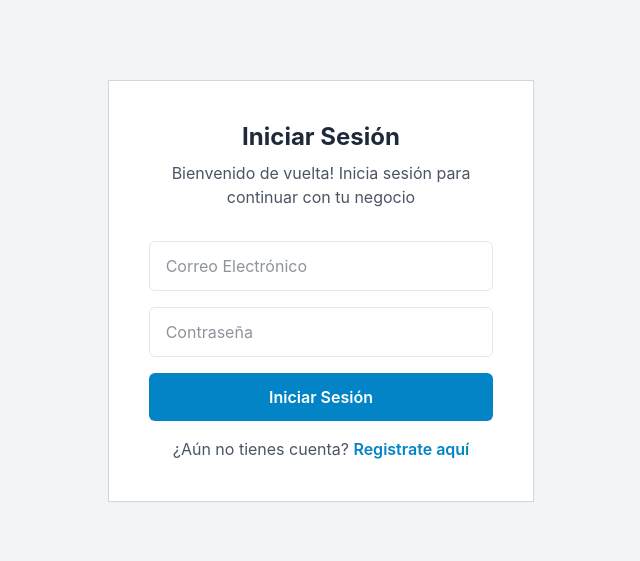
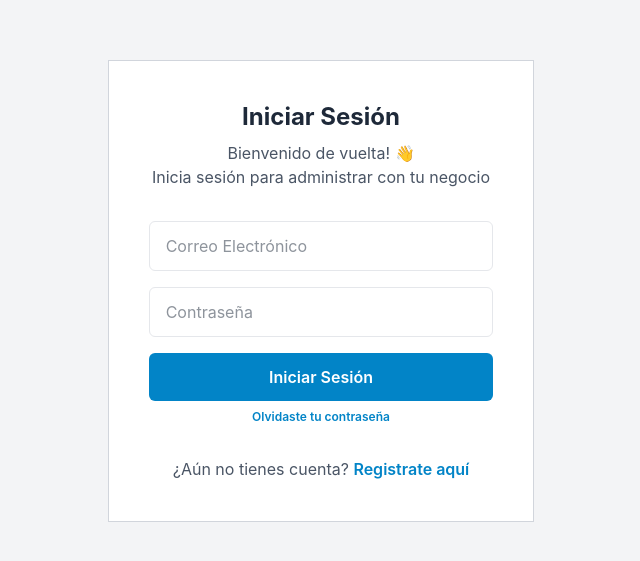
Before and after one commit to richard-tabares/app-dynopos, a React (Vite) app: page /login in a window 1280 px wide. Shown: the part 109-670 px from the top of the page, without its empty margins (319-959 px from the left). Built offline with nearby package versions, Linux system fonts and the light colour scheme.

Commit message:
Update: pequeñas correciones de estilo

```diff
--- a/package.json
+++ b/package.json
@@ -12,6 +12,7 @@
   "dependencies": {
     "@tailwindcss/vite": "^4.2.1",
     "lucide-react": "^0.577.0",
+    "motion": "^12.38.0",
     "react": "^19.2.4",
     "react-dom": "^19.2.4",
     "react-router": "^7.13.1",
--- a/src/app/layout/DashboardLayout.jsx
+++ b/src/app/layout/DashboardLayout.jsx
@@ -7,7 +7,7 @@ export const DashboardLayout = () => {
         <section className='bg-gray-50'>
             <SideBar />
             <Header />
-            <main className='p-4 border ml-64 translate-y-16 transition-transform duration-300 max-lg:ml-0'>
+            <main className='p-6 border ml-64 translate-y-16 transition-transform duration-300 max-lg:ml-0'>
                 <Outlet />
             </main>
         </section>
--- a/src/features/auth/components/Login.jsx
+++ b/src/features/auth/components/Login.jsx
@@ -25,9 +25,10 @@ export const Login = () => {
         <section className='flex justify-center place-items-center h-screen bg-gray-100'>
             <section className='bg-white w-1/3 max-lg:w-2/4 max-md:w-3/4 border border-gray-300 p-10'>
                 <h1 className='text-2xl font-bold text-center text-gray-800 mb-2'>Iniciar Sesión</h1>
-                <p className=' text-gray-600 text-center mb-8'>
-                    Bienvenido de vuelta! Inicia sesión para continuar con tu negocio
+                <p className='text-gray-600 text-center'>
+                    Bienvenido de vuelta! 👋
                 </p>
+                <p className='text-gray-600 text-center mb-8'>Inicia sesión para administrar con tu negocio</p>
                 <form action=''>
                     <input
                         type='email'
@@ -45,10 +46,17 @@ export const Login = () => {
                         placeholder='Contraseña'
                         className='border border-gray-200 rounded-md py-3 px-4 w-full mb-4'
                     />
-                    <button type="submit" className='py-3 px-6 font-semibold bg-primary-600 text-white rounded-md w-full cursor-pointer mb-4' onClick={onHandleSubmit}>
+                    <button type="submit" className='py-3 px-6 font-semibold bg-primary-600 text-white rounded-md w-full cursor-pointer mb-2' onClick={onHandleSubmit}>
                         Iniciar Sesión
                     </button>
-                    <p className='text-center text-gray-600  m-0'>
+                    <p className='text-center text-gray-600 text-xs mb-8'>
+                        <NavLink
+                            to='/forgot-password'
+                            className='text-primary-600 text-decoration-none font-semibold transition-all duration-300 hover:text-purple-600 hover:underline'>
+                            Olvidaste tu contraseña
+                        </NavLink>
+                    </p>
+                    <p className='text-center text-gray-600'>
                         ¿Aún no tienes cuenta?{' '}
                         <NavLink
                             to='/signup'
--- a/src/features/dashboard/components/Metrics.jsx
+++ b/src/features/dashboard/components/Metrics.jsx
@@ -37,7 +37,7 @@ export const Metrics = () => {
     return (
         <section className='grid grid-cols-4 max-md:grid-cols-1 max-lg:grid-cols-2 gap-4'>
             {metrics.map((metric, index) => (
-                <section key={index} className='flex gap-4 justify-between items-center bg-white border border-gray-200 rounded-xl shadow-xs p-6'>
+                <section key={index} className='flex gap-4 justify-between items-center bg-white border border-gray-300 shadow-xs p-6'>
                     <section className=''>
                         <section className='space-y-2'>
                             <h2 className='text-sm'>{metric.title}</h2>
--- a/src/features/dashboard/pages/Dashboard.jsx
+++ b/src/features/dashboard/pages/Dashboard.jsx
@@ -4,7 +4,7 @@ export const Dashboard = () => {
     return (
         <section className='space-y-6'>
             {/* Bienvenida */}
-            <section className='bg-primary-600 text-white rounded-xl p-6'>
+            <section className='bg-primary-600 text-white p-6'>
                 <h1 className='text-3xl font-semibold mb-2'>
                     Bienvenido de vuelta! 👋
                 </h1>
```
Also changed, not shown: 1 other file (tests, documents, lock files or other folders).
